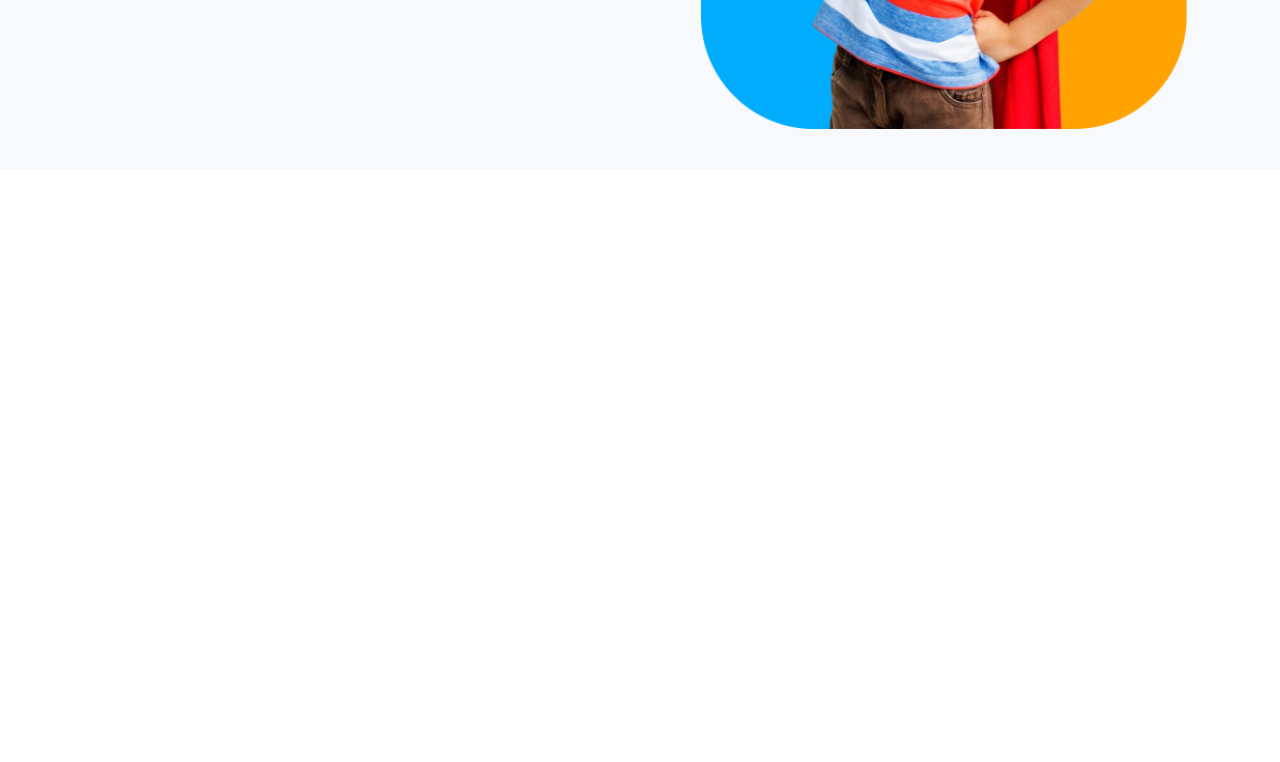
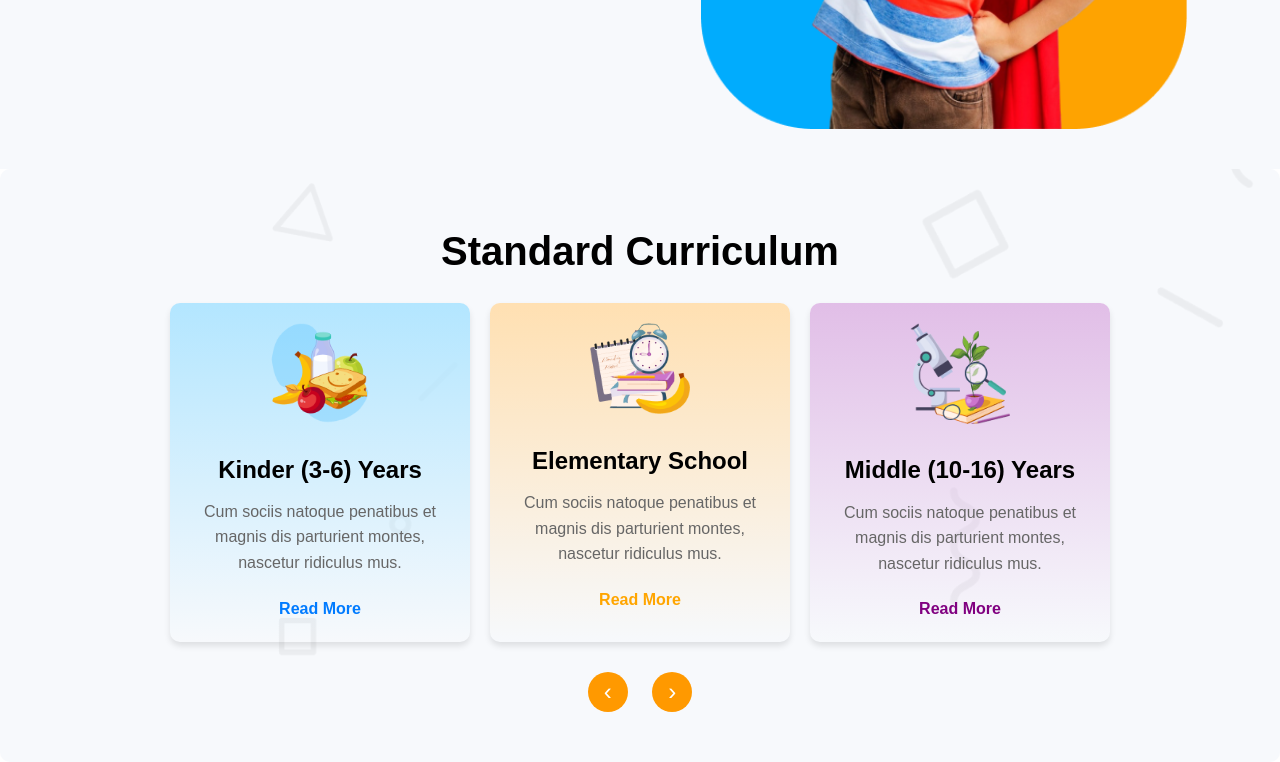
Before and after one commit to sadiahimi/kids-school, a plain HTML site: page index.html in a window 1280 px wide. Shown: the part 571-1333 px from the top of the page. Before the commit the page ends 800 px from the top, so only its background shows below. Drawn offline with Linux system fonts and the light colour scheme.

Commit message:
banner added

```diff
--- a/index.html
+++ b/index.html
@@ -43,5 +43,33 @@
       <img src="assets/hero-kids.png" alt="">
     </div>
   </section>
+  <div class="container">
+    <h1 class="standard">Standard Curriculum</h1>
+    <div class="cards">
+        <div class="card kinder">
+            <img src="assets/kinder.png" alt="">
+            <h3>Kinder (3-6) Years</h3>
+            <p>Cum sociis natoque penatibus et magnis dis parturient montes, nascetur ridiculus mus.</p>
+            <a href="#" class="read-more kinder-btn">Read More</a>
+        </div>
+        <div class="card elementary">
+            <img src="assets/elementary.png" alt="">
+            <h3>Elementary School</h3>
+            <p>Cum sociis natoque penatibus et magnis dis parturient montes, nascetur ridiculus mus.</p>
+            <a href="#" class="read-more elementary-btn">Read More</a>
+        </div>
+        <div class="card middle">
+            <img src="assets/middle.png" alt="Middle">
+            <h3>Middle (10-16) Years</h3>
+            <p>Cum sociis natoque penatibus et magnis dis parturient montes, nascetur ridiculus mus.</p>
+            <a href="#" class="read-more middle-btn">Read More</a>
+        </div>
+    </div>
+      <div class="navigation">
+          <button class="nav-button">&#8249;</button>
+          <button class="nav-button">&#8250;</button>
+      </div>
+  </div>
+
 </body>
 </html>
--- a/styles.css
+++ b/styles.css
@@ -143,6 +143,117 @@ body {
   width: 80%;
   border-radius: 10px;
 }
+.container {
+  padding: 50px 20px;
+  background-color:#f7f9fc ;
+    background-image: url('assets/bg.png');
+    background-size: cover;
+    background-position: center;
+    background-repeat: no-repeat;
+    border-radius: 10px;
+  }
+
+.standard {
+  font-size: 2.5em;
+  margin-bottom: 20px;
+  text-align: center;
+}
+
+.cards {
+  display: flex;
+  justify-content: center;
+  gap: 20px;
+}
+
+.card {
+  background-color: #fff;
+  border-radius: 10px;
+  box-shadow: 0 4px 6px rgba(0, 0, 0, 0.1);
+  padding: 20px;
+  width: 300px;
+  text-align: center;
+  transition: transform 0.2s;
+}
+
+.card:hover {
+  transform: translateY(-10px);
+}
+
+.card img {
+  width: 100px;
+  margin-bottom: 20px;
+}
+
+.card h3 {
+  font-size: 1.5em;
+  margin-bottom: 10px;
+}
+
+.card p {
+  font-size: 1em;
+  color: #666;
+  margin-bottom: 20px;
+}
+
+.card a {
+  text-decoration: none;
+  font-weight: bold;
+}
+.kinder, .elementary, .middle {
+  background-size: 100% 50px;
+  background-repeat: no-repeat;
+  border-radius: 10px;
+  box-shadow: 0 4px 6px rgba(0, 0, 0, 0.1);
+  padding: 20px;
+  width: 300px;
+  text-align: center;
+  transition: transform 0.2s;
+  position: relative;
+  overflow: hidden;
+}
+
+.kinder {
+  background: linear-gradient(to bottom, #b3e6ff, rgba(255, 255, 255, 0));
+}
+
+.elementary {
+  background: linear-gradient(to bottom, #ffe0b2, rgba(255, 255, 255, 0));
+}
+
+.middle {
+  background: linear-gradient(to bottom, #e1bee7, rgba(255, 255, 255, 0));
+}
+
+
+.read-more.kinder-btn {
+  color: #007bff;
+}
+
+.read-more.elementary-btn {
+  color: #ffa500;
+}
+
+.read-more.middle-btn {
+  color: #800080;
+}
+
+.navigation {
+  margin-top: 30px;
+  text-align: center;
+}
+
+.nav-button {
+  background-color: #f90;
+  border: none;
+  border-radius: 50%;
+  width: 40px;
+  height: 40px;
+  font-size: 1.5em;
+  color: #fff;
+  cursor: pointer;
+  margin: 0 10px;
+}
+
 @media (max-width: 768px) {
   .hamburger {
     display: flex;
@@ -197,4 +308,21 @@ body {
     width: 100%;
     margin-bottom: 1rem;
   }
+  .cards {
+    flex-direction: column;
+    align-items: center;
+  }
+
+  .card {
+    width: 90%;
+    margin-bottom: 20px;
+  }
+
+  .standard {
+    font-size: 2em;
+  }
+
+  .navigation {
+    margin-top: 20px;
+  }
 }
```
